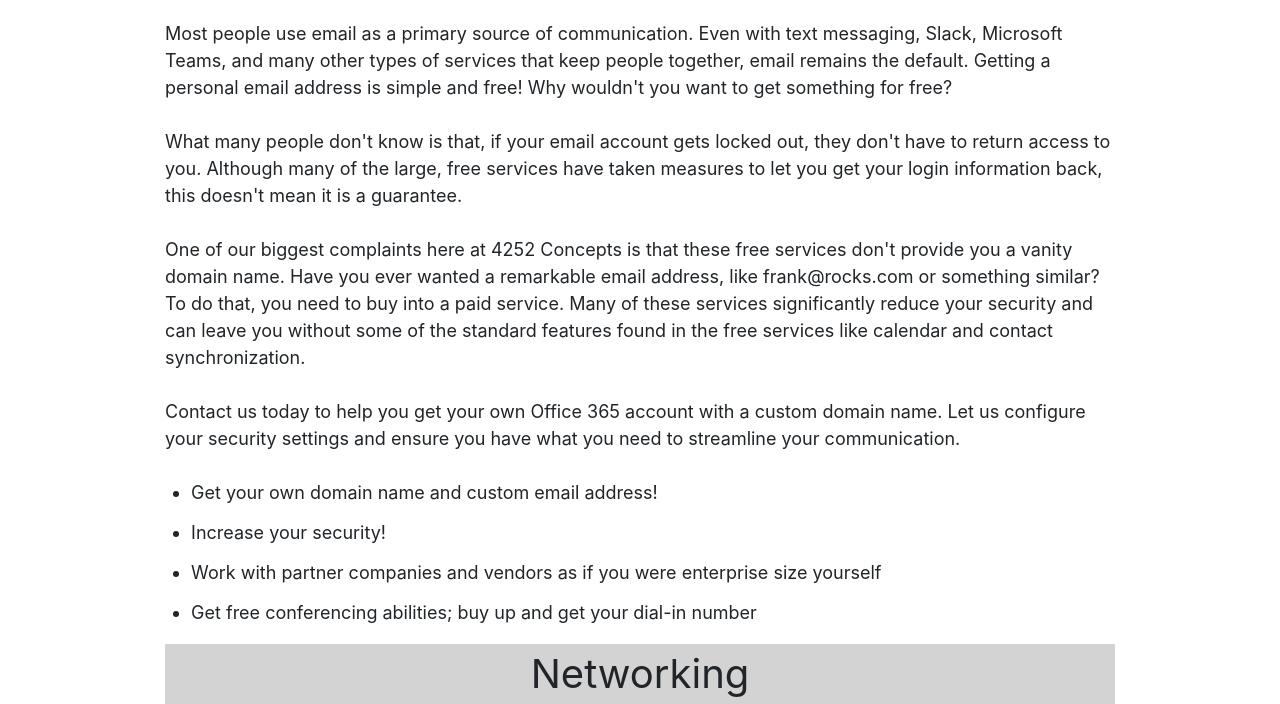
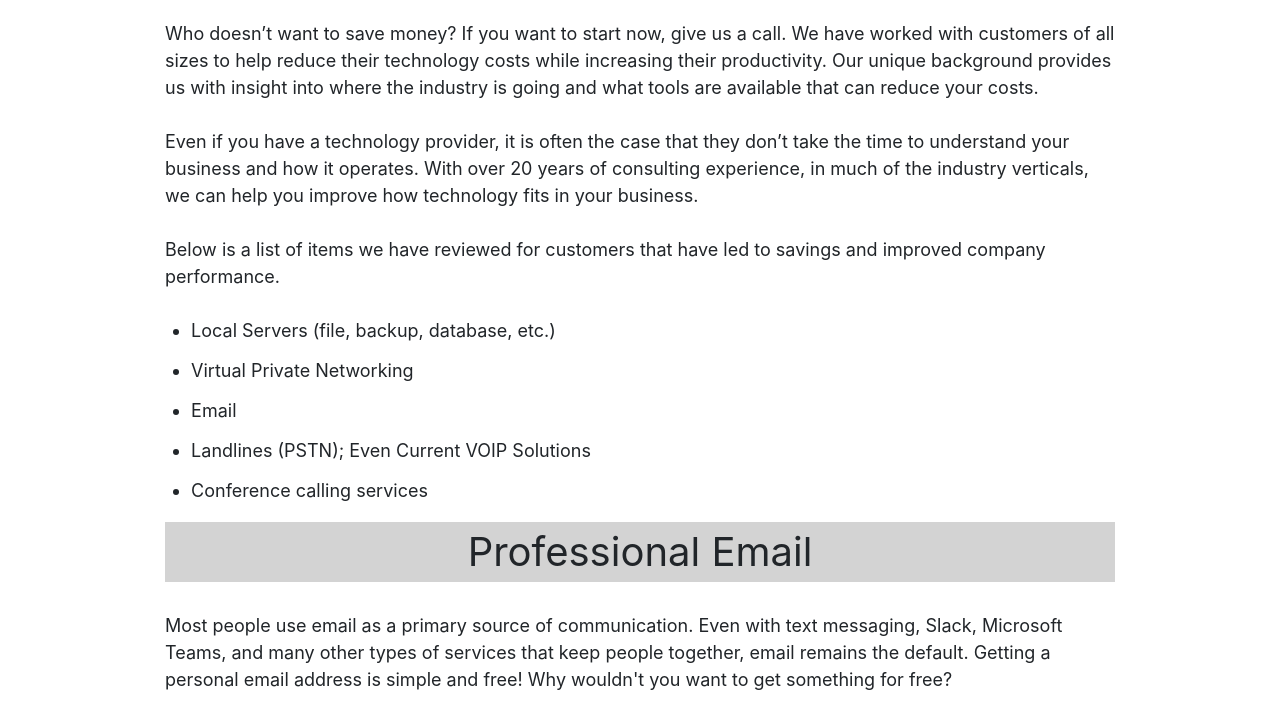
Before and after one commit to 4252/website, a Gatsby site: page /services in a window 1280 px wide. Shown: the part 473-1177 px from the top of the page. Built offline with nearby package versions, Linux system fonts and the light colour scheme; Gatsby itself is replaced by a stand-in of ours.

Commit message:
Added cost reduction service

```diff
--- a/src/pages/services.js
+++ b/src/pages/services.js
@@ -7,6 +7,25 @@
 const Services = () => (
     <Content banner="Services">
         <SEO title="Services" />
+        <div>
+            <div className="servicesHeading">Cost Reduction</div>
+            Who doesn’t want to save money? If you want to start now, give us a call. We have worked with customers of all sizes to help reduce their technology costs while increasing their productivity. Our unique background provides us with insight into where the industry is going and what tools are available that can reduce your costs.
+            <br/>
+            <br/>
+            Even if you have a technology provider, it is often the case that they don’t take the time to understand your business and how it operates. With over 20 years of consulting experience, in much of the industry verticals, we can help you improve how technology fits in your business.
+            <br/>
+            <br/>
+            Below is a list of items we have reviewed for customers that have led to savings and improved company performance.
+            <br/>
+            <br/>
+            <ul>
+                <li>Local Servers (file, backup, database, etc.)</li>
+                <li>Virtual Private Networking</li>
+                <li>Email</li>
+                <li>Landlines (PSTN); Even Current VOIP Solutions</li>
+                <li>Conference calling services</li>
+            </ul>
+        </div>
         <div>
             <div className="servicesHeading">Professional Email</div>
             Most people use email as a primary source of communication. Even with text messaging, Slack, Microsoft Teams, and many other types of services that keep people together, email remains the default. Getting a personal email address is simple and free! Why wouldn't you want to get something for free?
```
